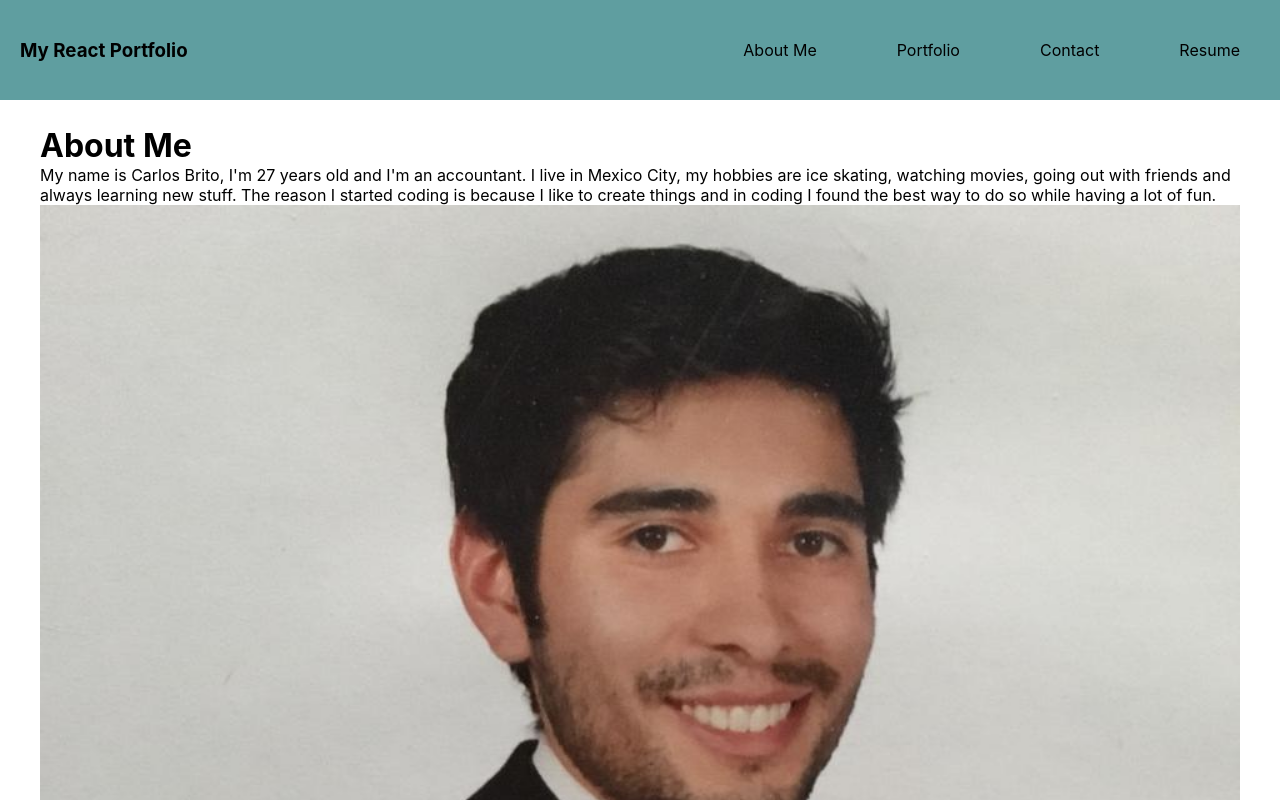
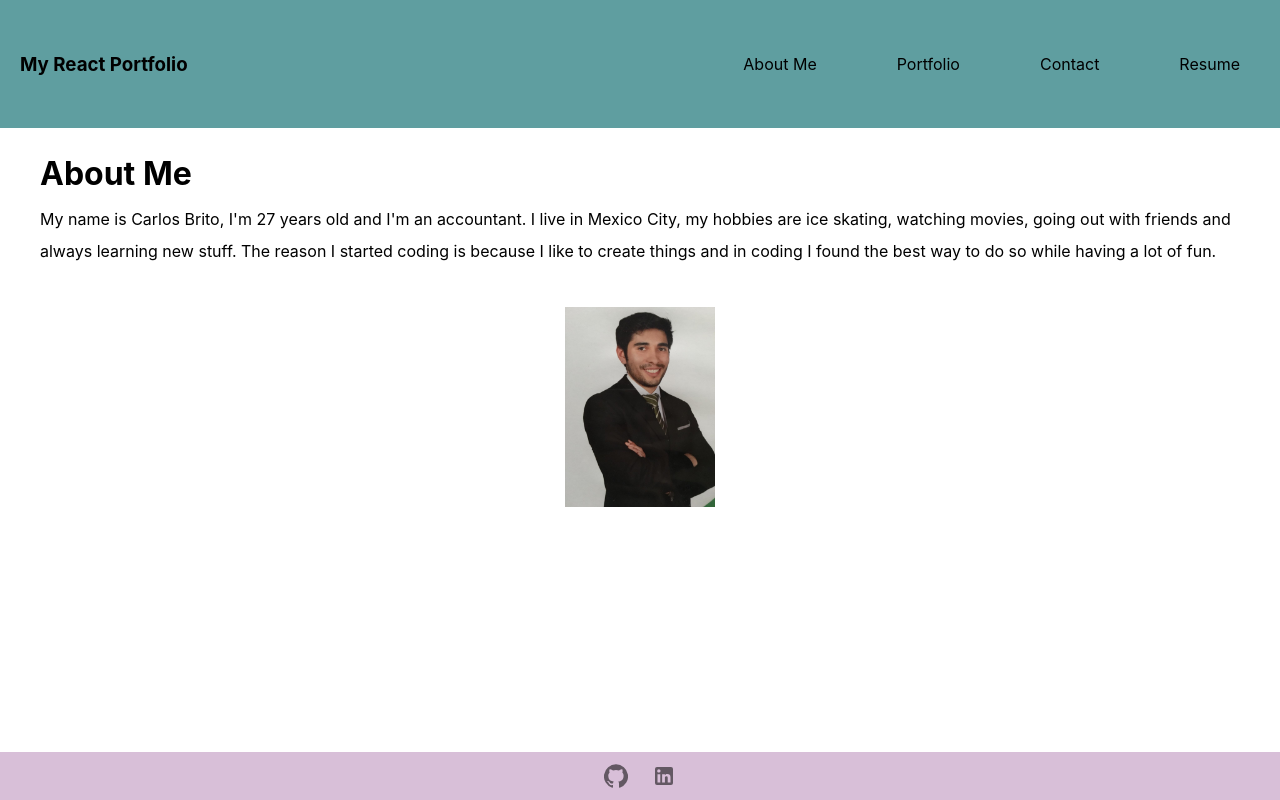
Before and after one commit to cbrito1994/P16-React-Portfolio, a React (Create React App) app: page / in a window 1280 px wide. Shown: the top 800 px of the page. Built offline with nearby package versions, Linux system fonts and the light colour scheme.

Commit message:
Final changes

```diff
--- a/package.json
+++ b/package.json
@@ -2,7 +2,7 @@
   "name": "react-portfolio",
   "version": "0.1.0",
   "private": true,
-  "homepage": "https://cbrito1994.github.io/react-portfolio",
+  "homepage": "https://cbrito1994.github.io/P16-React-Portfolio",
   "dependencies": {
     "@material-ui/core": "^4.12.3",
     "@material-ui/icons": "^4.11.2",
--- a/src/index.css
+++ b/src/index.css
@@ -3,6 +3,9 @@
 @import 'css/Footer.css';
 @import 'css/Header.css';
 @import 'css/Resume.css';
+@import 'css/AboutMe.css';
+@import 'css/Portfolio.css';
+@import 'css/PortfolioProject.css';
 
 * {
   margin: 0
@@ -20,7 +23,7 @@ body {
 #root {
   display: flex;
   flex-direction: column;
-  height: 100vh;
+  min-height: 100vh;
 }
 
 code {
```
Also changed, not shown: 1 other file (tests, documents, lock files or other folders).
